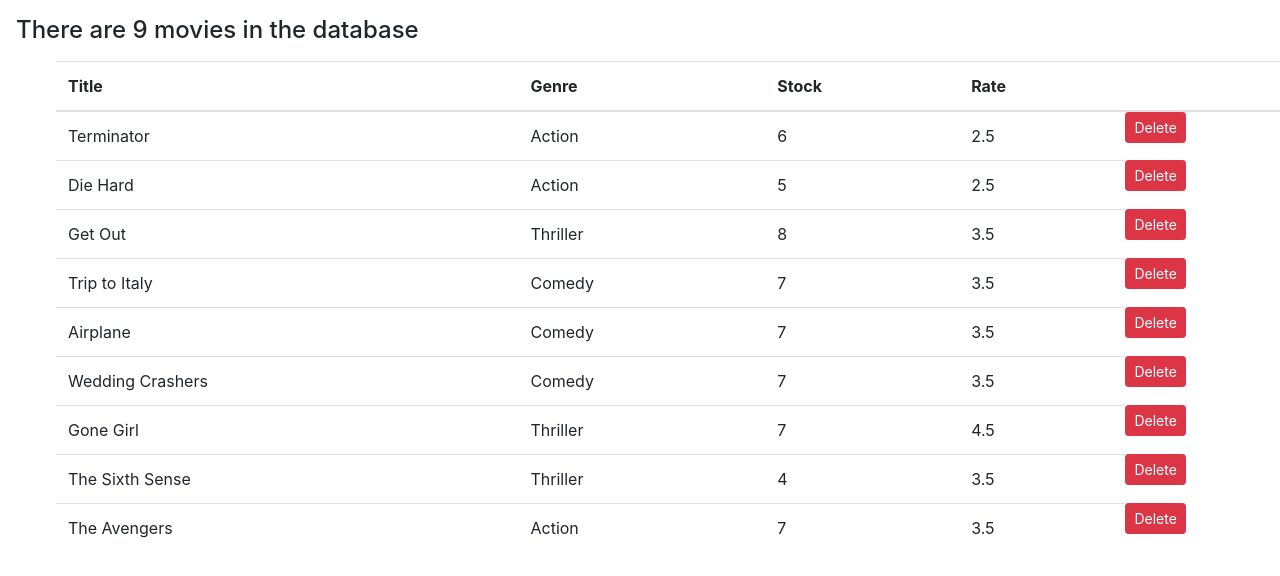
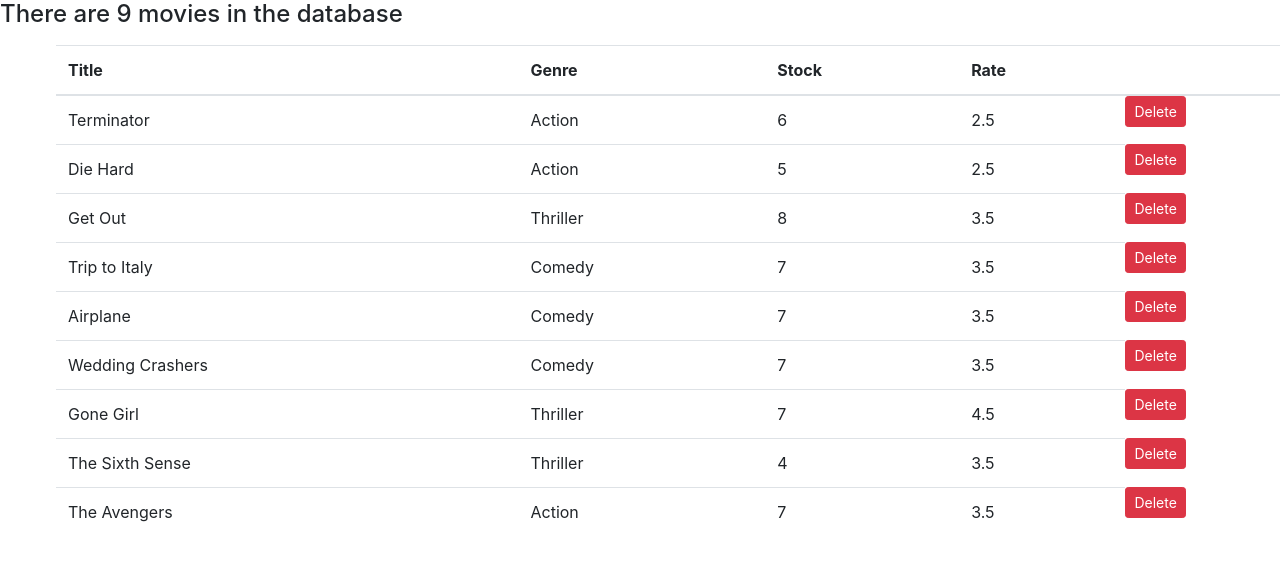
Before and after one commit to msinta/react-codewmosh, a React (Create React App) app in the folder vidly/: page / in a window 1280 px wide. Shown: the top 576 px of the page. Built offline with nearby package versions, Linux system fonts and the light colour scheme.

Commit message:
exercise refactored

```diff
--- a/vidly/src/components/movies.jsx
+++ b/vidly/src/components/movies.jsx
@@ -11,12 +11,7 @@
     this.setState({ newMovies: movies });
   };
 
-  handleTitle() {
-    const { newMovies } = this.state;
-    return newMovies.length === 0
-      ? "There are no Movies!"
-      : `There are ${newMovies.length} movies in the database`;
-  }
+
 
   handleTable() {
     return (
@@ -47,11 +42,14 @@
   }
 
   render() {
+    if (this.state.newMovies.length === 0)
+      return <p> There are no Movies in the database!</p>;
+
     return (
-      <div>
-        <h4 className="m-3">{this.handleTitle()}</h4>
+      <React.Fragment>
+        <h4>There are {this.state.newMovies.length} movies in the database</h4>
         <ul>{this.handleTable()}</ul>
-      </div>
+      </React.Fragment>
     );
   }
 }
```
